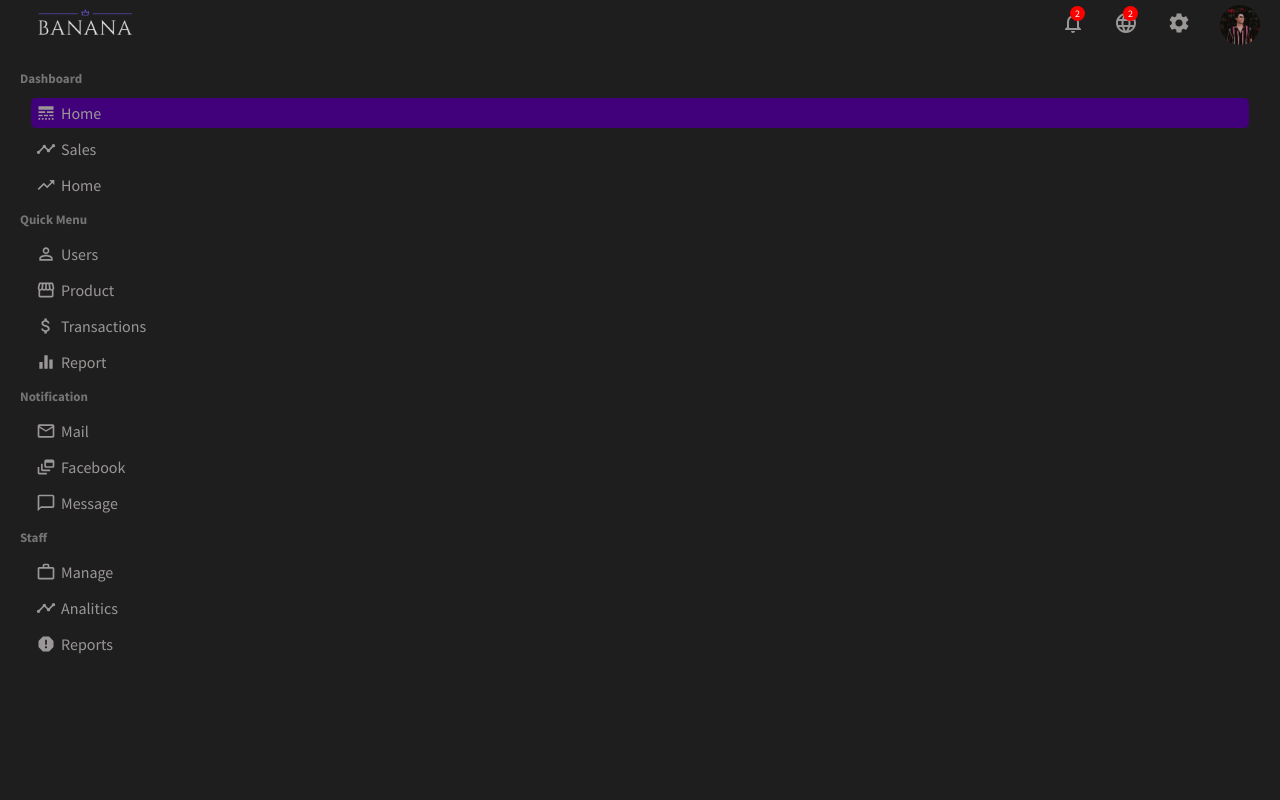
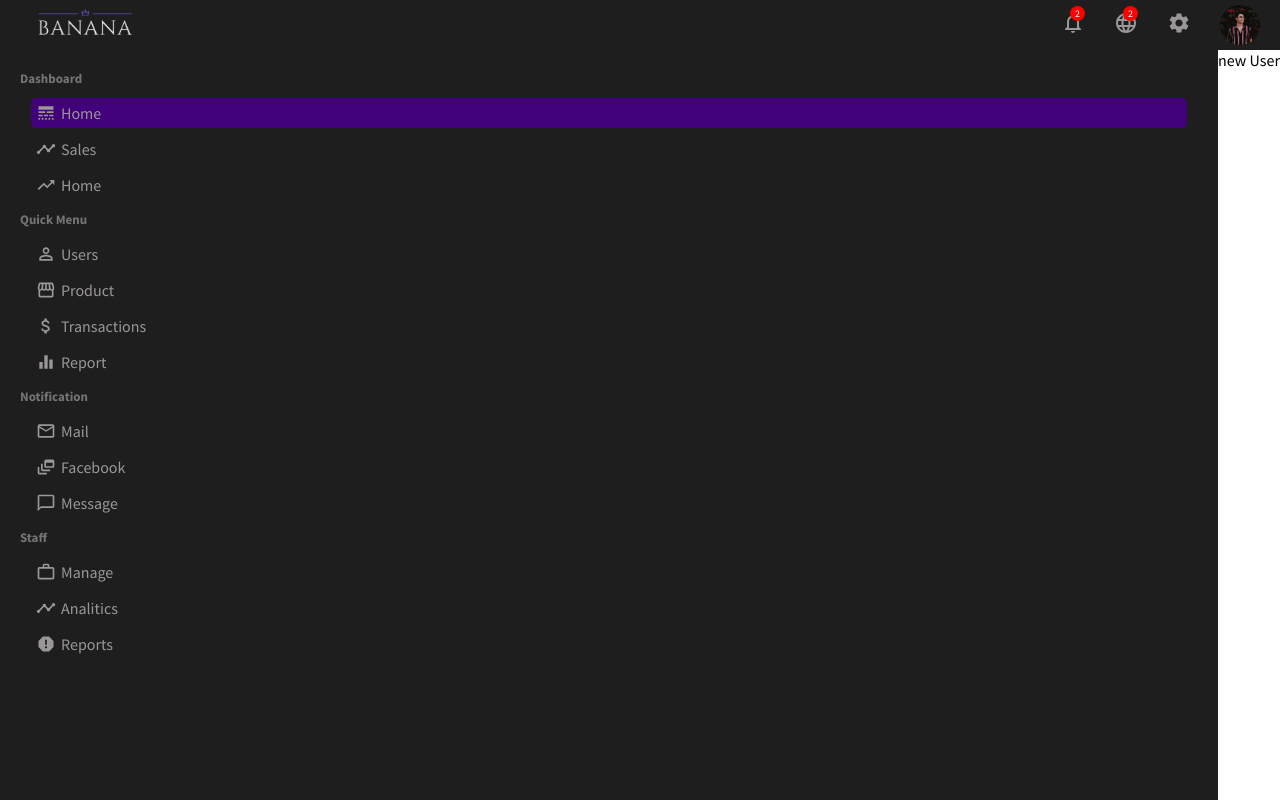
Before and after one commit to malekaridhi/ecommerceMern, a React (Create React App) app in the folder admin/: page /newUser in a window 1280 px wide. Built offline with nearby package versions, Linux system fonts and the light colour scheme.

Commit message:
user edit page

```diff
--- a/admin/src/App.js
+++ b/admin/src/App.js
@@ -10,6 +10,7 @@ import {
 } from "react-router-dom";
 import UserList from "./pages/userList/UserList";
 import User from "./pages/user/User";
+import NewUser from "./pages/newUser/NewUser";
 function App() {
   return (
     <Router>
@@ -24,6 +25,7 @@ function App() {
           <Route exact path="/" element={<Home />} />
           <Route exact path="/users" element={<UserList />} />
           <Route exact path="/users/:userId" element={<User/>} />
+          <Route exact path="/newUser" element={<NewUser/>} />
         </Routes>
       </div>
     </Router>
--- a/admin/src/pages/newUser/NewUser.jsx
+++ b/admin/src/pages/newUser/NewUser.jsx
@@ -4,7 +4,7 @@ import "./newUser.css"
 const NewUser = () => {
     return (
         <div className="newUser">
-
+           new User
         </div>
      );
 }
```
